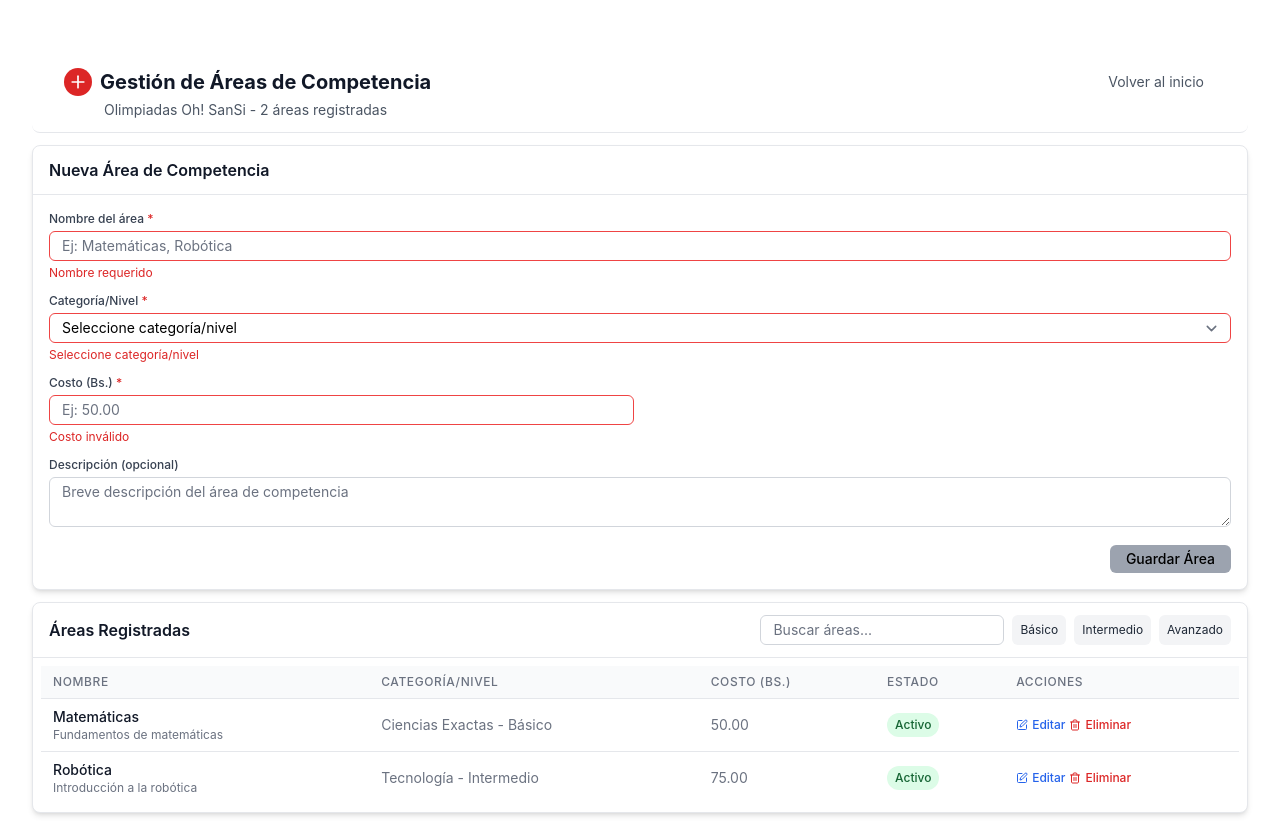
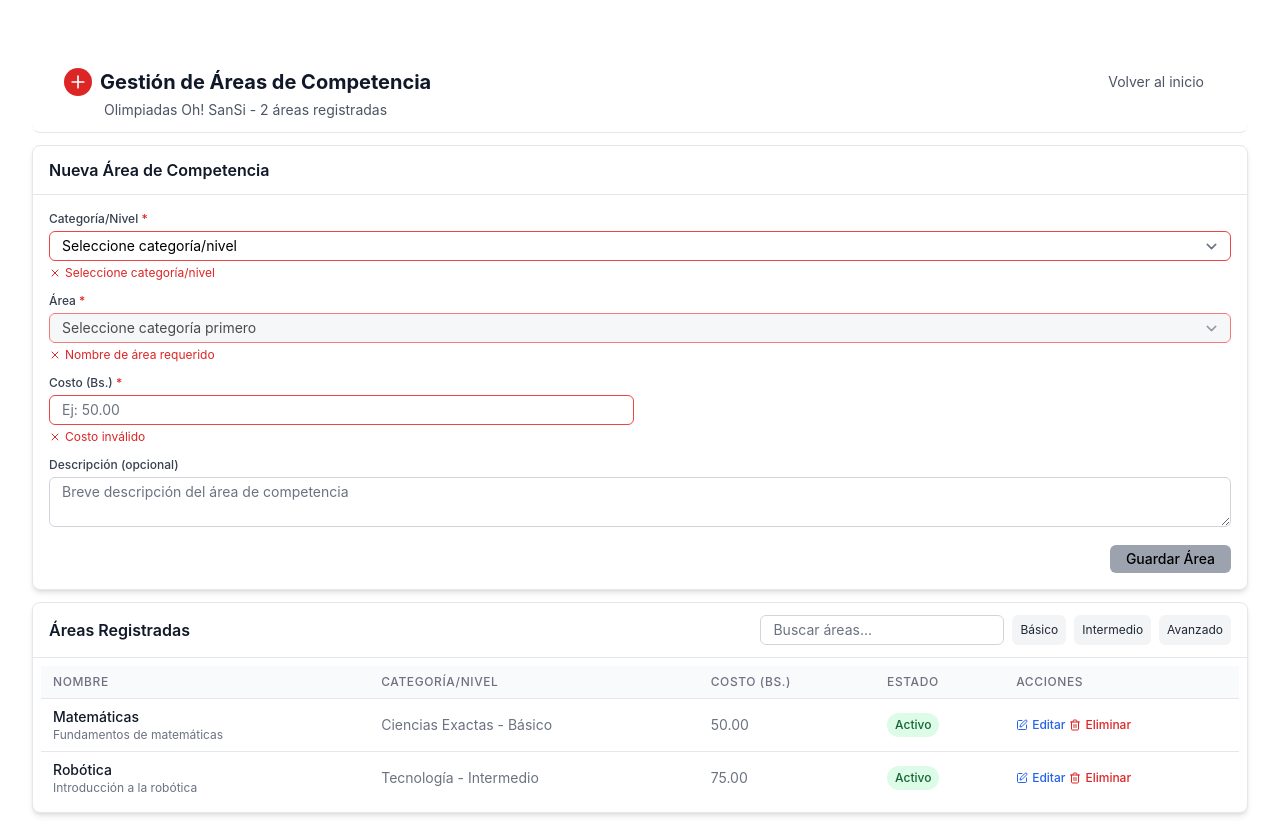
Before and after one commit to fernando021099/TIS-CPTIS-4725-2025, a React (Vite) app in the folder frontend/: page /area-registration in a window 1280 px wide. Built offline with nearby package versions, Linux system fonts and the light colour scheme.

Commit message:
feat: Reorganización completa del formulario de áreas
- Cambio de flujo: Primero categoría/nivel, luego áreas
- Selector dinámico de áreas basado en categoría seleccionada
- Opción 'Otro' para áreas personalizadas
- Validaciones mejoradas y dependientes
- Mejora en la experiencia de usuario

```diff
--- a/frontend/src/pages/AreaRegistration.jsx
+++ b/frontend/src/pages/AreaRegistration.jsx
@@ -1,17 +1,18 @@
 "use client"
-
 import { useState, useEffect } from "react"
 import { X, Edit, Trash2, ChevronLeft, ChevronRight, Plus, Check } from "lucide-react"
 
 const AreaRegistration = ({ onBack }) => {
-  // State for form fields
   const [formData, setFormData] = useState({
+    id: null,
+    categoryLevel: "",
     name: "",
-    categoryLevel: "", // Combinación de categoría/nivel
+    customName: "",
     cost: "",
     description: "",
   })
 
+  const [showCustomNameInput, setShowCustomNameInput] = useState(false)
   const [errors, setErrors] = useState({})
   const [isFormValid, setIsFormValid] = useState(false)
   const [areas, setAreas] = useState([
@@ -39,23 +40,35 @@ const AreaRegistration = ({ onBack }) => {
   const [searchTerm, setSearchTerm] = useState("")
   const [selectedLevels, setSelectedLevels] = useState([])
 
-  // Opciones combinadas de categoría/nivel según especificaciones
   const categoryLevelOptions = [
+    "Ciencias Exactas - Básico",
+    "Ciencias Exactas - Intermedio",
+    "Tecnología - Básico",
+    "Tecnología - Intermedio",
+    "Tecnología - Avanzado",
     "Informática - Básico",
     "Informática - Intermedio",
     "Informática - Avanzado",
-    "Robótica - Básico",
-    "Robótica - Intermedio",
-    "Robótica - Avanzado",
-    "Ciencias Exactas - Básico",
-    "Ciencias Exactas - Intermedio",
     "Ciencias Naturales - Básico",
     "Ciencias Naturales - Intermedio",
     "Ingeniería - Básico",
     "Ingeniería - Intermedio"
   ]
 
-  // Filter areas by search term and selected levels
+  const categoryToAreas = {
+    "Ciencias Exactas": ["Matemáticas", "Física", "Química"],
+    "Tecnología": ["Robótica", "Programación", "Electrónica"],
+    "Informática": ["Algoritmos", "Bases de Datos", "Redes"],
+    "Ciencias Naturales": ["Biología", "Geología", "Ecología"],
+    "Ingeniería": ["Civil", "Mecánica", "Eléctrica"]
+  }
+
+  const getAreaOptions = () => {
+    if (!formData.categoryLevel) return []
+    const category = formData.categoryLevel.split(" - ")[0]
+    return categoryToAreas[category] || []
+  }
+
   const filteredAreas = areas.filter(area => {
     const matchesSearch = area.name.toLowerCase().includes(searchTerm.toLowerCase()) ||
                          area.description.toLowerCase().includes(searchTerm.toLowerCase())
@@ -64,43 +77,103 @@ const AreaRegistration = ({ onBack }) => {
     return matchesSearch && matchesLevel
   })
 
-  // Form validation
-  useEffect(() => {
-    const newErrors = {}
-    if (!formData.name.trim()) newErrors.name = "Nombre requerido"
-    if (!formData.categoryLevel) newErrors.categoryLevel = "Seleccione categoría/nivel"
-    if (!formData.cost || Number(formData.cost) <= 0) newErrors.cost = "Costo inválido"
+  const handleCategoryLevelChange = (e) => {
+    const value = e.target.value
+    setFormData(prev => ({
+      ...prev,
+      categoryLevel: value,
+      name: "",
+      customName: ""
+    }))
+    setShowCustomNameInput(false)
+  }
 
-    setErrors(newErrors)
-    setIsFormValid(Object.keys(newErrors).length === 0)
-  }, [formData])
+  const handleNameChange = (e) => {
+    const value = e.target.value
+    setFormData(prev => ({
+      ...prev,
+      name: value,
+      customName: value === "Otro" ? prev.customName : ""
+    }))
+    setShowCustomNameInput(value === "Otro")
+  }
+
+  const handleCustomNameChange = (e) => {
+    const value = e.target.value
+    setFormData(prev => ({ ...prev, customName: value }))
+  }
 
   const handleChange = (e) => {
     const { name, value } = e.target
     setFormData(prev => ({ ...prev, [name]: value }))
   }
 
+  useEffect(() => {
+    const newErrors = {}
+    const finalName = formData.name === "Otro" ? formData.customName : formData.name
+
+    if (!formData.categoryLevel) {
+      newErrors.categoryLevel = "Seleccione categoría/nivel"
+    }
+
+    if (!finalName.trim()) {
+      newErrors.name = "Nombre de área requerido"
+    } else if (
+      formData.name === "Otro" &&
+      !formData.customName.trim()
+    ) {
+      newErrors.name = "Debe ingresar un nombre"
+    } else if (
+      areas.some(a =>
+        a.id !== formData.id &&
+        a.name.toLowerCase() === finalName.toLowerCase() &&
+        a.categoryLevel === formData.categoryLevel
+      )
+    ) {
+      newErrors.name = "Ya existe un área con este nombre y categoría"
+    }
+
+    if (!formData.cost || Number(formData.cost) <= 0) {
+      newErrors.cost = "Costo inválido"
+    }
+
+    setErrors(newErrors)
+    setIsFormValid(Object.keys(newErrors).length === 0)
+  }, [formData, areas])
+
   const handleSubmit = (e) => {
     e.preventDefault()
     if (!isFormValid) return
 
+    const finalName = formData.name === "Otro" ? formData.customName : formData.name
+
     const newArea = {
-      id: areas.length + 1,
-      name: formData.name,
+      id: formData.id || areas.length + 1,
+      name: finalName,
       categoryLevel: formData.categoryLevel,
       cost: Number(formData.cost),
       description: formData.description,
       isActive: true
     }
 
-    setAreas([...areas, newArea])
+    if (formData.id) {
+      setAreas(areas.map(area =>
+        area.id === formData.id ? newArea : area
+      ))
+    } else {
+      setAreas([...areas, newArea])
+    }
+
     setShowModal(true)
     setFormData({
+      id: null,
+      categoryLevel: "",
       name: "",
-      categoryLevel: "",
+      customName: "",
       cost: "",
       description: ""
     })
+    setShowCustomNameInput(false)
 
     setTimeout(() => setShowModal(false), 3000)
   }
@@ -110,13 +183,20 @@ const AreaRegistration = ({ onBack }) => {
   }
 
   const handleEdit = (area) => {
+    const categoryParts = area.categoryLevel.split(" - ")
+    const category = categoryParts[0]
+    const areaOptions = categoryToAreas[category] || []
+    const isPredefinedArea = areaOptions.includes(area.name)
+
     setFormData({
-      name: area.name,
+      id: area.id,
       categoryLevel: area.categoryLevel,
+      name: isPredefinedArea ? area.name : "Otro",
+      customName: isPredefinedArea ? "" : area.name,
       cost: area.cost.toString(),
       description: area.description || "",
     })
-    setAreas(areas.filter(a => a.id !== area.id))
+    setShowCustomNameInput(!isPredefinedArea)
     window.scrollTo({ top: 0, behavior: "smooth" })
   }
 
@@ -126,13 +206,11 @@ const AreaRegistration = ({ onBack }) => {
     ))
   }
 
-  // Pagination
   const indexOfLastItem = currentPage * itemsPerPage
   const indexOfFirstItem = indexOfLastItem - itemsPerPage
   const currentAreas = filteredAreas.slice(indexOfFirstItem, indexOfLastItem)
   const totalPages = Math.ceil(filteredAreas.length / itemsPerPage)
 
-  // Obtener niveles únicos para los filtros
   const uniqueLevels = [...new Set(
     categoryLevelOptions.map(opt => {
       const parts = opt.split(" - ")
@@ -145,7 +223,6 @@ const AreaRegistration = ({ onBack }) => {
       <main className="flex-grow pt-12 bg-white dark:bg-gray-900">
         <div className="max-w-7xl mx-auto px-4 sm:px-6 lg:px-8 py-2">
 
-          {/* Header Section */}
           <div className="bg-white dark:bg-gray-800 border-b border-gray-200 dark:border-gray-700 py-3 px-4 sm:px-6 lg:px-8 mb-3 rounded-lg">
             <div className="flex justify-between items-center">
               <div className="flex items-center">
@@ -168,7 +245,6 @@ const AreaRegistration = ({ onBack }) => {
             </p>
           </div>
 
-          {/* Form Card */}
           <div className="bg-white dark:bg-gray-800 shadow-md rounded-lg mb-3 overflow-hidden border border-gray-200 dark:border-gray-700">
             <div className="px-4 py-3 border-b border-gray-200 dark:border-gray-700">
               <h2 className="text-md font-semibold text-gray-900 dark:text-white">
@@ -179,25 +255,6 @@ const AreaRegistration = ({ onBack }) => {
             <div className="p-4">
               <form onSubmit={handleSubmit}>
                 <div className="grid grid-cols-1 md:grid-cols-2 gap-3">
-                  {/* Name Field */}
-                  <div className="md:col-span-2">
-                    <label className="block text-xs font-medium text-gray-700 dark:text-gray-300 mb-1">
-                      Nombre del área <span className="text-red-600">*</span>
-                    </label>
-                    <input
-                      type="text"
-                      value={formData.name}
-                      onChange={handleChange}
-                      name="name"
-                      className={`w-full px-3 py-1 border rounded-md text-sm focus:ring-2 focus:ring-blue-500 focus:border-blue-500 dark:bg-gray-700 dark:border-gray-600 dark:text-white ${
-                        errors.name ? "border-red-500" : "border-gray-300"
-                      }`}
-                      placeholder="Ej: Matemáticas, Robótica"
-                    />
-                    {errors.name && <p className="mt-1 text-xs text-red-600">{errors.name}</p>}
-                  </div>
-
-                  {/* Category/Level Field */}
                   <div className="md:col-span-2">
                     <label className="block text-xs font-medium text-gray-700 dark:text-gray-300 mb-1">
                       Categoría/Nivel <span className="text-red-600">*</span>
@@ -205,7 +262,7 @@ const AreaRegistration = ({ onBack }) => {
                     <select
                       name="categoryLevel"
                       value={formData.categoryLevel}
-                      onChange={handleChange}
+                      onChange={handleCategoryLevelChange}
                       className={`w-full px-3 py-1 border rounded-md text-sm focus:ring-2 focus:ring-blue-500 focus:border-blue-500 dark:bg-gray-700 dark:border-gray-600 dark:text-white ${
                         errors.categoryLevel ? "border-red-500" : "border-gray-300"
                       }`}
@@ -215,10 +272,75 @@ const AreaRegistration = ({ onBack }) => {
                         <option key={index} value={option}>{option}</option>
                       ))}
                     </select>
-                    {errors.categoryLevel && <p className="mt-1 text-xs text-red-600">{errors.categoryLevel}</p>}
+                    {errors.categoryLevel && (
+                      <p className="mt-1 text-xs text-red-600 flex items-center">
+                        <X className="h-3 w-3 mr-1" />
+                        {errors.categoryLevel}
+                      </p>
+                    )}
                   </div>
 
-                  {/* Cost Field */}
+                  <div className="md:col-span-2">
+                    <label className="block text-xs font-medium text-gray-700 dark:text-gray-300 mb-1">
+                      Área <span className="text-red-600">*</span>
+                    </label>
+                    <select
+                      value={formData.name}
+                      onChange={handleNameChange}
+                      name="name"
+                      disabled={!formData.categoryLevel}
+                      className={`w-full px-3 py-1 border rounded-md text-sm focus:ring-2 focus:ring-blue-500 focus:border-blue-500 dark:bg-gray-700 dark:border-gray-600 dark:text-white ${
+                        errors.name ? "border-red-500" : "border-gray-300"
+                      } ${
+                        !formData.categoryLevel ? "bg-gray-100 dark:bg-gray-600 cursor-not-allowed" : ""
+                      }`}
+                    >
+                      <option value="">{formData.categoryLevel ? "Seleccione un área" : "Seleccione categoría primero"}</option>
+                      {getAreaOptions().map((area, index) => (
+                        <option key={index} value={area}>{area}</option>
+                      ))}
+                      <option value="Otro">Otro (especificar)</option>
+                    </select>
+
+                    {showCustomNameInput && (
+                      <div className="mt-2">
+                        <input
+                          type="text"
+                          value={formData.customName}
+                          onChange={handleCustomNameChange}
+                          name="customName"
+                          placeholder="Ingrese el nombre del área"
+                          className={`w-full px-3 py-1 border rounded-md text-sm focus:ring-2 focus:ring-blue-500 focus:border-blue-500 dark:bg-gray-700 dark:border-gray-600 dark:text-white ${
+                            errors.name && formData.name === "Otro" ? "border-red-500" : "border-gray-300"
+                          }`}
+                        />
+                      </div>
+                    )}
+
+                    {errors.name && (
+                      <p className="mt-1 text-xs text-red-600 flex items-center">
+                        <X className="h-3 w-3 mr-1" />
+                        {errors.name}
+                        {errors.name.includes("ya existe") && (
+                          <button
+                            type="button"
+                            onClick={() => {
+                              const finalName = formData.name === "Otro" ? formData.customName : formData.name
+                              const existing = areas.find(a =>
+                                a.name.toLowerCase() === finalName.toLowerCase() &&
+                                a.categoryLevel === formData.categoryLevel
+                              )
+                              if (existing) handleEdit(existing)
+                            }}
+                            className="ml-2 text-xs text-blue-600 hover:underline"
+                          >
+                            ¿Editar área existente?
+                          </button>
+                        )}
+                      </p>
+                    )}
+                  </div>
+
                   <div>
                     <label className="block text-xs font-medium text-gray-700 dark:text-gray-300 mb-1">
                       Costo (Bs.) <span className="text-red-600">*</span>
@@ -235,10 +357,14 @@ const AreaRegistration = ({ onBack }) => {
                       }`}
                       placeholder="Ej: 50.00"
                     />
-                    {errors.cost && <p className="mt-1 text-xs text-red-600">{errors.cost}</p>}
+                    {errors.cost && (
+                      <p className="mt-1 text-xs text-red-600 flex items-center">
+                        <X className="h-3 w-3 mr-1" />
+                        {errors.cost}
+                      </p>
+                    )}
                   </div>
 
-                  {/* Description Field */}
                   <div className="md:col-span-2">
                     <label className="block text-xs font-medium text-gray-700 dark:text-gray-300 mb-1">
                       Descripción (opcional)
@@ -258,12 +384,17 @@ const AreaRegistration = ({ onBack }) => {
                   {formData.id && (
                     <button
                       type="button"
-                      onClick={() => setFormData({
-                        name: "",
-                        categoryLevel: "",
-                        cost: "",
-                        description: "",
-                      })}
+                      onClick={() => {
+                        setFormData({
+                          id: null,
+                          categoryLevel: "",
+                          name: "",
+                          customName: "",
+                          cost: "",
+                          description: "",
+                        })
+                        setShowCustomNameInput(false)
+                      }}
                       className="px-4 py-1 rounded-md text-sm font-medium bg-gray-200 dark:bg-gray-700 text-gray-800 dark:text-gray-200 hover:bg-gray-300 dark:hover:bg-gray-600 transition-colors"
                     >
                       Cancelar
@@ -285,7 +416,6 @@ const AreaRegistration = ({ onBack }) => {
             </div>
           </div>
 
-          {/* Areas Table Card */}
           <div className="bg-white dark:bg-gray-800 shadow-md rounded-lg overflow-hidden border border-gray-200 dark:border-gray-700">
             <div className="px-4 py-3 border-b border-gray-200 dark:border-gray-700 flex flex-col md:flex-row md:items-center md:justify-between gap-3">
               <h2 className="text-md font-semibold text-gray-900 dark:text-white">
@@ -293,7 +423,6 @@ const AreaRegistration = ({ onBack }) => {
               </h2>
 
               <div className="flex flex-col md:flex-row gap-2 w-full md:w-auto">
-                {/* Search Input */}
                 <div className="relative flex-grow">
                   <input
                     type="text"
@@ -304,7 +433,6 @@ const AreaRegistration = ({ onBack }) => {
                   />
                 </div>
 
-                {/* Level Filter */}
                 <div className="flex flex-wrap gap-1 md:gap-2">
                   {uniqueLevels.map(level => (
                     <button
@@ -409,7 +537,6 @@ const AreaRegistration = ({ onBack }) => {
                     </table>
                   </div>
 
-                  {/* Pagination */}
                   {totalPages > 1 && (
                     <div className="mt-2 flex items-center justify-between px-2 py-1">
                       <div className="text-xs text-gray-700 dark:text-gray-300">
@@ -472,7 +599,6 @@ const AreaRegistration = ({ onBack }) => {
         </div>
       </main>
 
-      {/* Success Modal */}
       {showModal && (
         <div className="fixed inset-0 bg-black bg-opacity-50 flex items-center justify-center z-50">
           <div className="bg-white dark:bg-gray-800 rounded-lg p-4 max-w-md w-full shadow-xl text-sm">
```
